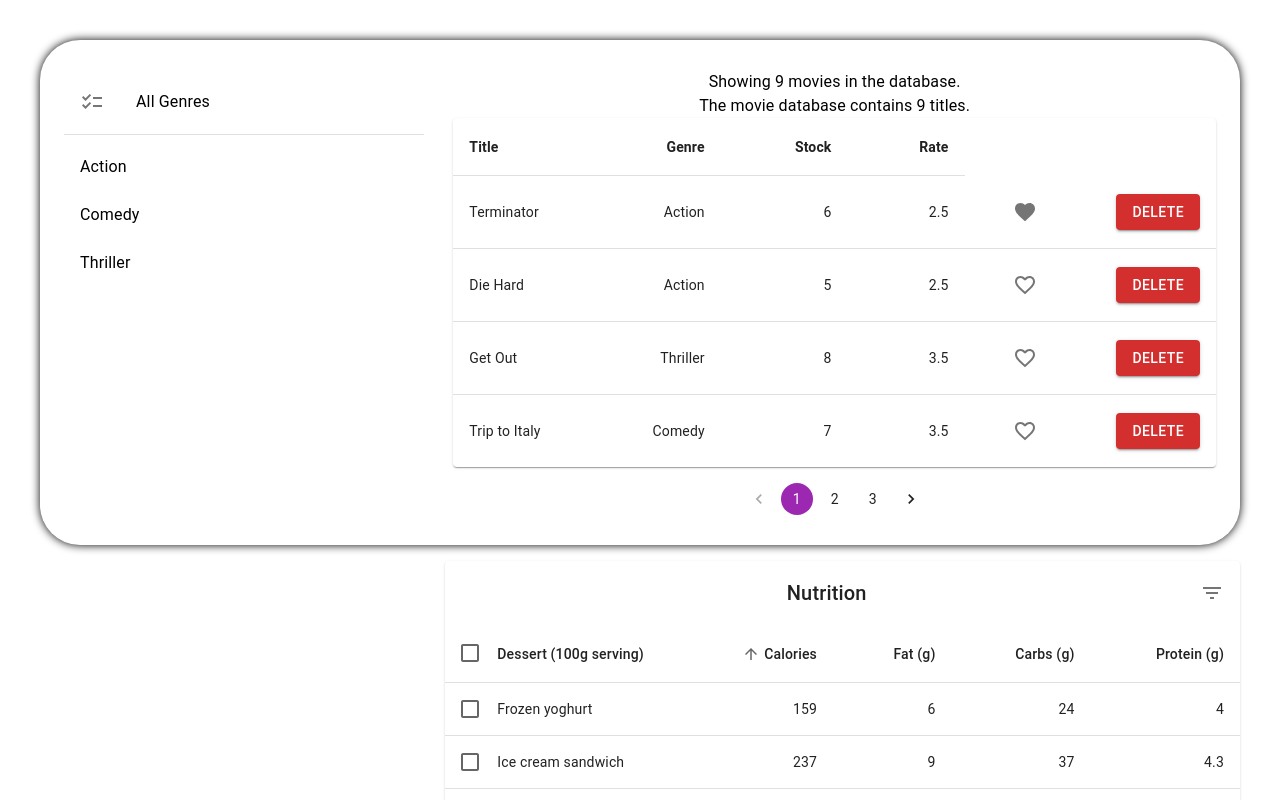
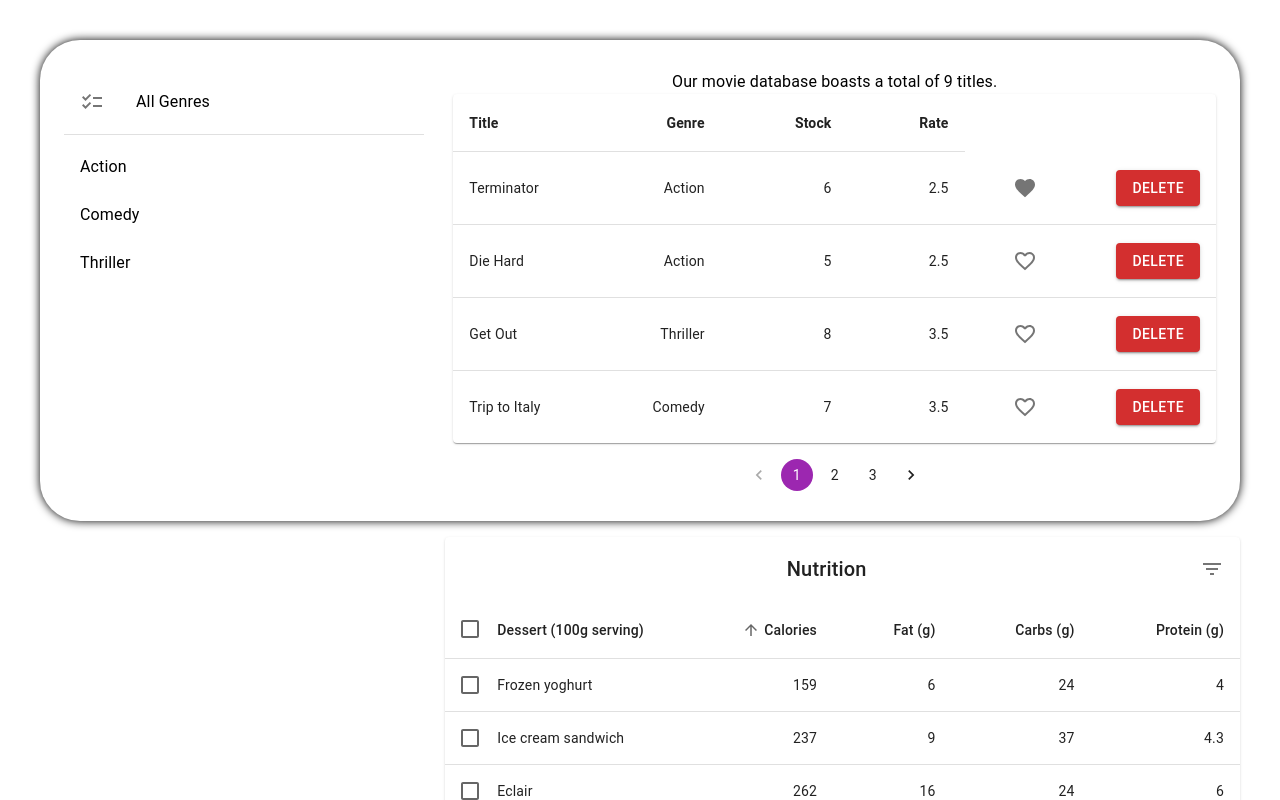
Before and after one commit to BCFCODE/MRT, a React (Vite) app: page / in a window 1280 px wide. Shown: the top 800 px of the page. Built offline with nearby package versions, Linux system fonts and the light colour scheme.

Commit message:
header count title implemented

```diff
--- a/src/components/Movies/DisplayMoviesCountsInDB.tsx
+++ b/src/components/Movies/DisplayMoviesCountsInDB.tsx
@@ -7,12 +7,24 @@ interface Props {
 }
 
 const DisplayMoviesCountsInDB = ({ moviesState }: Props) => {
-  const { numberOfMoviesInDB, displayMoviesCountInDBheaderText } =
-    useMoviesState(moviesState);
+  const {
+    isAnyGenreSelected,
+    numberOfMoviesInDB,
+    selectedGenre,
+    numberOfMoviesOnSelectedGenre,
+  } = useMoviesState(moviesState);
 
-  if (!numberOfMoviesInDB)
-    return <Typography>There are no movies in the database.</Typography>;
-  else return <Typography>{displayMoviesCountInDBheaderText}</Typography>;
+  return (
+    <Typography sx={{ display: "inline" }}>
+      {isAnyGenreSelected && (
+        <Typography sx={{ display: "inline" }}>
+          With {numberOfMoviesOnSelectedGenre} films categorized under the{" "}
+          {selectedGenre.name} genre,
+        </Typography>
+      )}
+    {" "} Our movie database boasts a total of {numberOfMoviesInDB} titles.
+    </Typography>
+  );
 };
 
 export default DisplayMoviesCountsInDB;
--- /dev/null
+++ b/src/components/Movies/TableContainerVisibility.tsx
@@ -0,0 +1,45 @@
+import { Box, Typography } from "@mui/material";
+import React from "react";
+import { IMoviesState } from ".";
+import DisplayMoviesCountsInDB from "./DisplayMoviesCountsInDB";
+import useMoviesState from "./hooks/useMoviesState";
+
+interface Props {
+  children: React.ReactNode;
+  moviesState: IMoviesState;
+}
+
+const TableContainerVisibility = ({ moviesState, children }: Props) => {
+  const {
+    isAnyMovieInDB,
+    numberOfMoviesOnSelectedGenre,
+    numberOfMoviesInDB,
+    selectedGenre,
+  } = useMoviesState(moviesState);
+
+  if (!isAnyMovieInDB)
+    return <Typography>There are no movies in the database.</Typography>;
+console.log(selectedGenre._id)
+  if (!numberOfMoviesOnSelectedGenre)
+    return (
+      <Box textAlign="left">
+        <Typography textAlign='left'>
+          Currently, no films have been categorized under the{" "}
+          {selectedGenre.name} genre.
+        </Typography>
+        <Typography>
+          However, we offer {numberOfMoviesInDB} films in other genres that you
+          can explore by selecting the genres on the left side of the page.
+        </Typography>
+      </Box>
+    );
+
+  return (
+    <Box>
+      <DisplayMoviesCountsInDB moviesState={moviesState} />
+      {isAnyMovieInDB ? children : null}
+    </Box>
+  );
+};
+
+export default TableContainerVisibility;
--- a/src/components/Movies/hooks/useMoviesState.ts
+++ b/src/components/Movies/hooks/useMoviesState.ts
@@ -5,6 +5,7 @@ const useMoviesState = ({
   currentPage,
   pageSize,
   selectedGenre,
+  genres,
 }: IMoviesState) => {
   const numberOfMoviesInDB = movies.length;
   const filteredMovies = selectedGenre._id
@@ -21,17 +22,11 @@ const useMoviesState = ({
   const moviesChunk = filteredMovies.slice(startOfPage, endOfPage);
   const isCurrentPageEmpty = !moviesChunk.length;
   const numberOfItemsInCurrentPage = moviesChunk?.length;
-  const displayMoviesCountInDBheaderText = `The movie database contains ${numberOfMoviesInDB} titles${
-    selectedGenre._id
-      ? `, with ${
-          numberOfMoviesOnSelectedGenre
-            ? `${numberOfMoviesOnSelectedGenre} films categorized under the ${selectedGenre.name}`
-            : `no films have been categorized under the ${selectedGenre.name}`
-        } genre.`
-      : "."
-  }`;
+  const isAnyMovieInDB = Boolean(numberOfMoviesInDB);
+  const isAnyGenreSelected = Boolean(selectedGenre._id)
 
   return {
+    genres,
     currentPage,
     pageSize,
     endOfPage,
@@ -40,10 +35,11 @@ const useMoviesState = ({
     moviesChunk,
     isCurrentPageEmpty,
     numberOfMoviesInDB,
+    numberOfItemsInCurrentPage,
     numberOfMoviesOnSelectedGenre,
-    numberOfItemsInCurrentPage,
     selectedGenre,
-    displayMoviesCountInDBheaderText,
+    isAnyMovieInDB,
+    isAnyGenreSelected
   };
 };
 
--- a/src/components/Movies/index.tsx
+++ b/src/components/Movies/index.tsx
@@ -4,15 +4,15 @@ import Table from "@mui/material/Table";
 import TableContainer from "@mui/material/TableContainer";
 import { Grid, Typography } from "@mui/material";
 import Paper from "@mui/material/Paper";
-import { Genre, Movie, ParentStates } from "../../types/Movies";
+import { Genre, Movie } from "../../types/Movies";
 import MoviesTableHead from "./TableHead";
 import MoviesTableBody from "./TableBody";
 import Stack from "@mui/material/Stack";
 import TablePagination from "../common/Pagination";
 import { ListGroup } from "../common/ListGroup";
 import { getGenres } from "../../services/fakeGenreService";
-import DisplayMoviesCountsInDB from "./DisplayMoviesCountsInDB";
 import Container from "@mui/material/Container";
+import TableContainerVisibility from "./TableContainerVisibility";
 
 export interface IMoviesProps {}
 export interface IMoviesState {
@@ -77,12 +77,6 @@ class Movies extends Component<IMoviesProps, IMoviesState> {
   };
 
   render() {
-    const { movies } = this.state;
-    const isNotAnyMovieInDB = !movies.length;
-
-    if (isNotAnyMovieInDB)
-      return <Typography>There are no movies in the database.</Typography>;
-    else
     return (
       <Container
         maxWidth="lg"
@@ -100,10 +94,7 @@ class Movies extends Component<IMoviesProps, IMoviesState> {
             />
           </Grid>
           <Grid item xs={8}>
-              <Typography>
-                Showing {movies.length} movies in the database.
-              </Typography>
-              <DisplayMoviesCountsInDB moviesState={this.state} />
+            <TableContainerVisibility moviesState={this.state}>
               <TableContainer component={Paper}>
                 <Table sx={{ minWidth: "auto" }} aria-label="simple table">
                   <MoviesTableHead />
@@ -125,6 +116,7 @@ class Movies extends Component<IMoviesProps, IMoviesState> {
                   onPageChange={this.handlePageChange}
                 />
               </Stack>
+            </TableContainerVisibility>
           </Grid>
         </Grid>
       </Container>
--- a/src/components/common/ListGroup/index.tsx
+++ b/src/components/common/ListGroup/index.tsx
@@ -8,6 +8,7 @@ import Divider from "@mui/material/Divider";
 import ChecklistIcon from "@mui/icons-material/Checklist";
 import { Genre } from "../../../types/Movies";
 import { IMoviesState } from "../../Movies";
+import useMoviesState from "../../Movies/hooks/useMoviesState";
 
 interface Props {
   moviesState: IMoviesState;
@@ -15,7 +16,7 @@ interface Props {
 }
 
 const ListGroup = ({ moviesState, onSelectGenre }: Props) => {
-  const { genres, selectedGenre } = moviesState;
+  const { genres, selectedGenre } = useMoviesState(moviesState);
 
   return (
     <Box sx={{ width: "100%", maxWidth: 360, bgcolor: "background.paper" }}>
```
Lines whose indentation alone changed are shown as unchanged.
